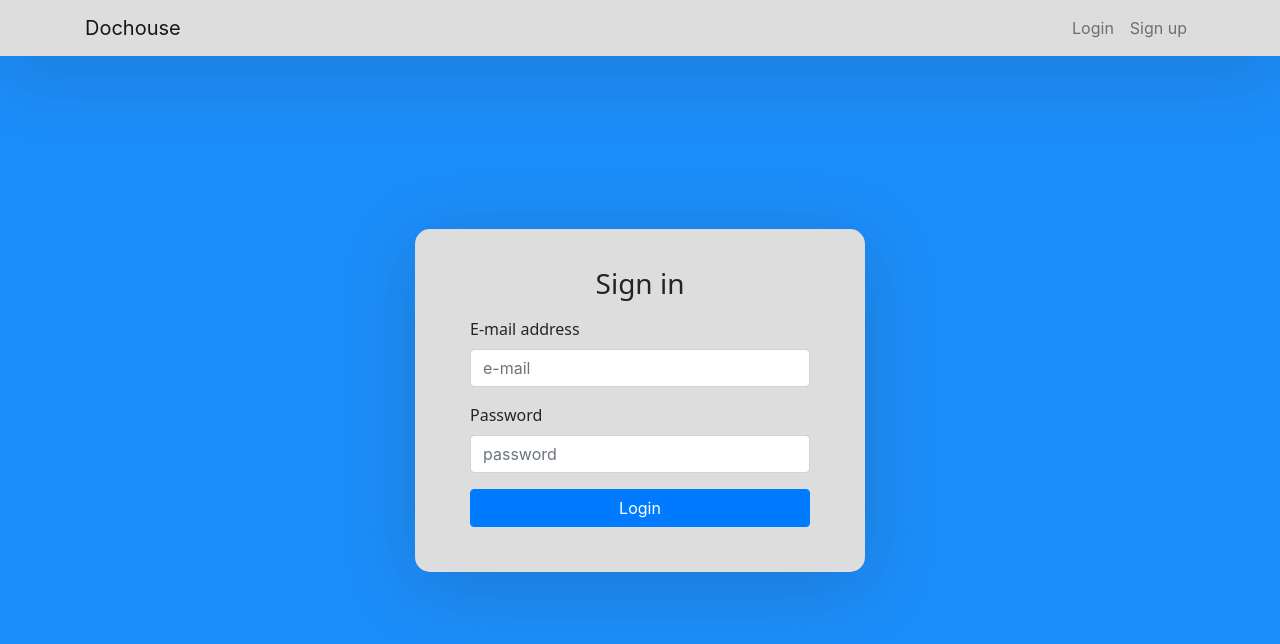
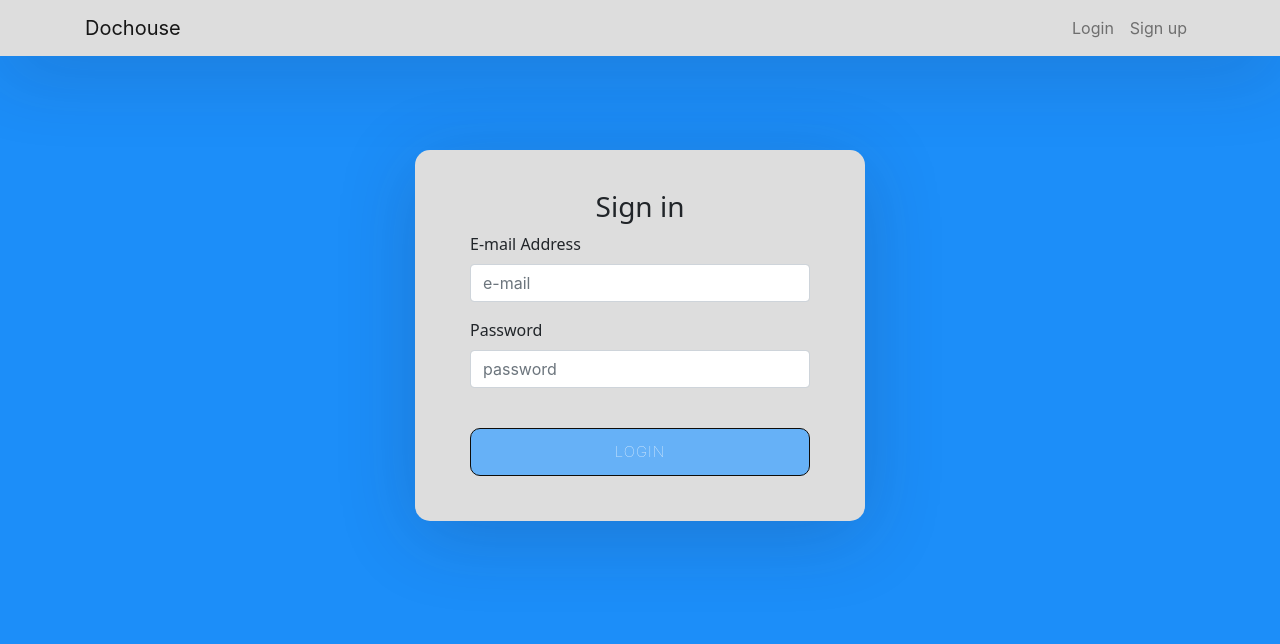
Before and after one commit to sdmmdv/DocHouse, a React (Create React App) app in the folder doc-house/: page / in a window 1280 px wide. Shown: the top 644 px of the page. Built offline with nearby package versions, Linux system fonts and the light colour scheme.

Commit message:
Login / Registration signup with hooks

```diff
--- a/doc-house/package.json
+++ b/doc-house/package.json
@@ -6,12 +6,15 @@
     "@testing-library/jest-dom": "^4.2.4",
     "@testing-library/react": "^9.5.0",
     "@testing-library/user-event": "^7.2.1",
+    "axios": "^0.20.0",
     "bootstrap": "^4.5.2",
     "mdbreact": "^4.27.0",
     "react": "^16.13.1",
     "react-dom": "^16.13.1",
+    "react-hook-form": "^6.8.5",
     "react-router-dom": "^5.2.0",
-    "react-scripts": "3.4.3"
+    "react-scripts": "3.4.3",
+    "validator": "^13.1.17"
   },
   "scripts": {
     "start": "react-scripts start",
--- a/doc-house/src/App.css
+++ b/doc-house/src/App.css
@@ -1,10 +1,5 @@
 .App {
   text-align: center;
-}
-
-.App-logo {
-  height: 40vmin;
-  pointer-events: none;
 }
 
 @media (prefers-reduced-motion: no-preference) {
@@ -37,30 +32,17 @@
   }
 }
 
-* {
-  box-sizing: border-box;
+.navbar-light {
+  background-color: #dddddd;
+  box-shadow: 0px 14px 80px rgba(34, 35, 58, 0.2);
 }
+
 body {
   background: #1C8EF9 !important;
   min-height: 100vh;
   display: flex;
   font-weight: 400;
   font-family: 'Noto Sans', sans-serif;
-}
-
-h1,h2,h3,h4,h5,h6,label,span {
-  font-weight: 500;
-  font-family: 'Noto Sans', sans-serif;
-}
-
-body, html, .App, #root, .auth-wrapper {
-  width: 100%;
-  height: 100%;
-}
-
-.navbar-light {
-  background-color: #dddddd;
-  box-shadow: 0px 14px 80px rgba(34, 35, 58, 0.2);
 }
 
 .auth-wrapper {
@@ -85,6 +67,11 @@ body, html, .App, #root, .auth-wrapper {
   box-shadow: auto;
 }
 
+.auth-wrapper .form-control:focus {
+  border-color: #167bff;
+  box-shadow: auto;
+}
+
 .auth-wrapper h3 {
   text-align: center;
   margin: 0;
@@ -92,6 +79,31 @@ body, html, .App, #root, .auth-wrapper {
   padding-bottom: 20px;
 }
 
+button {
+  display: block;
+  appearance: none;
+  margin-top: 40px;
+  border: 1px solid #333;
+  margin-bottom: 20px;
+  text-transform: uppercase;
+  padding: 10px 20px;
+  border-radius: 4px;
+}
+
+/* * {
+  box-sizing: border-box;
+} */
+
+h1,h2,h3,h4,h5,h6,label,span {
+  font-weight: 500;
+  font-family: 'Noto Sans', sans-serif;
+}
+
+body, html, .App, #root, .auth-wrapper {
+  width: 100%;
+  height: 100%;
+}
+
 .custom-control-label {
   font-weight: 400;
 }
--- a/doc-house/src/App.js
+++ b/doc-house/src/App.js
@@ -1,5 +1,5 @@
 import React from 'react';
-import './App.css';
+import './styles.css';
 import '../node_modules/bootstrap/dist/css/bootstrap.min.css';
 import LogIn from './components/LogIn';
 import Register from './components/Register';
--- a/doc-house/src/components/LogIn.js
+++ b/doc-house/src/components/LogIn.js
@@ -1,30 +1,61 @@
 import React, { Component } from 'react';
+import axios from 'axios';
+import { useForm } from 'react-hook-form';
+import _ from "lodash/fp";
 
-class LogIn extends Component {
-    render(){
+const LogIn = (props) => {
+
+    const { register, handleSubmit, watch, errors } = useForm();
+
+    const onSubmit = data => {
+        alert(JSON.stringify(data));
+    };
+        console.log("hey")
         return (
-            <form>
+            <form onSubmit={handleSubmit(onSubmit)}>
                 <h3>Sign in</h3>
 
                 <div className = "form-group">
                 <label>
-                        E-mail address
+                    E-mail Address
                 </label>
-                    <input type="email" className="form-control" placeholder="e-mail"/>
+                <input type="text" className="form-control"
+                    name="email"
+                    ref={register({
+                    required: true,
+                    pattern: /^[^@\s]+@[^@\s\.]+\.[^@\.\s]+$/i,
+                    })}
+                    placeholder="e-mail"
+                />
+                {_.get("email.type", errors) === "required" && (
+                        <p>This field is required!</p>
+                )}
+                {_.get("email.type", errors) === "pattern" && (
+                        <p>Wrong email format!</p>
+                )}
             </div>
 
             <div className = "form-group">
                 <label>
                     Password
                 </label>
-                    <input type="password" className="form-control" placeholder="password"/>
+                <input type="password" className="form-control"
+                    name="password"
+                    ref={register({
+                        required: true,
+                        minLength: 6,
+                    })}
+                    placeholder="password" />
+                    {_.get("password.type", errors) === "required" && (
+                        <p>This field is required</p>
+                    )}
+                    {_.get("password.type", errors) === "minLength" && (
+                        <p>Password must contain at least 6 characters!</p>
+                    )}
             </div>
-
-                <button className="btn btn-primary btn-block" type="submit">Login</button>
-
+            <input type="submit" value="Login" />
             </form>
         );
 }
-}
 
 export default LogIn;
--- a/doc-house/src/components/Register.js
+++ b/doc-house/src/components/Register.js
@@ -1,45 +1,111 @@
 import React, { Component } from 'react';
+import axios from 'axios';
+import { useForm } from 'react-hook-form';
+import _ from "lodash/fp";
+import isEmail from "validator/lib/isEmail";
 
-class Register extends Component {
-    render(){
+const Register = (props) => {
+
+    const { register, handleSubmit, watch, errors } = useForm();
+
+    const onSubmit = data => {
+        alert(JSON.stringify(data));
+        axios.post('http://localhost:9000/users/add', data)
+        .then(res => console.log(res.data));
+    };
+
     return (
-            <form>
+        <form onSubmit={handleSubmit(onSubmit)}>
             <h3>Sign up</h3>
 
             <div className = "form-group">
                 <label>
                     First Name
                 </label>
-                    <input type="text" className="form-control" placeholder="first name"/>
+                <input type="text" className="form-control"
+                name="first_name"
+                ref={register({
+                    required: true,
+                    minLength: 2,
+                    pattern: /^[A-Za-z ,.']+$/i
+                })}
+                placeholder="first name"/>
+                {_.get("first_name.type", errors) === "required" && (
+                    <p>This field is required!</p>
+                )}
+                {_.get("first_name.type", errors) === "minLength" && (
+                    <p>Name must contain at least 2 characters!</p>
+                )}
+                {_.get("first_name.type", errors) === "pattern" && (
+                    <p>Wrong name format!</p>
+                )}
             </div>
 
             <div className = "form-group">
                 <label>
                     Last Name
                 </label>
-                    <input type="text" className="form-control" placeholder="last name"/>
+                <input type="text" className="form-control"
+                    name="last_name"
+                    ref={register({
+                        required: true,
+                        minLength: 2,
+                        pattern: /^[A-Za-z ,.']+$/i
+                    })}
+                    placeholder="last name"/>
+                    {_.get("last_name.type", errors) === "required" && (
+                        <p>This field is required!</p>
+                    )}
+                    {_.get("last_name.type", errors) === "minLength" && (
+                        <p>Name must contain at least 2 characters!</p>
+                    )}
+                    {_.get("last_name.type", errors) === "pattern" && (
+                        <p>Wrong name format!</p>
+                    )}
             </div>
 
             <div className = "form-group">
                 <label>
                     E-mail Address
                 </label>
-                    <input type="text" className="form-control" placeholder="e-mail"/>
+                <input type="text" className="form-control"
+                    name="email"
+                    ref={register({
+                    required: true,
+                    pattern: /^[^@\s]+@[^@\s\.]+\.[^@\.\s]+$/i,
+                    })}
+                    placeholder="e-mail"
+                />
+                {_.get("email.type", errors) === "required" && (
+                        <p>This field is required!</p>
+                )}
+                {_.get("email.type", errors) === "pattern" && (
+                        <p>Wrong email format!</p>
+                )}
             </div>
 
             <div className = "form-group">
                 <label>
                     Password
                 </label>
-                    <input type="password" className="form-control" placeholder="password"/>
+                <input type="password" className="form-control"
+                    name="password"
+                    ref={register({
+                        required: true,
+                        minLength: 6,
+                    })}
+                    placeholder="password" />
+                    {_.get("password.type", errors) === "required" && (
+                        <p>This field is required</p>
+                    )}
+                    {_.get("password.type", errors) === "minLength" && (
+                        <p>Password must contain at least 6 characters!</p>
+                    )}
             </div>
-
-                <button className="btn btn-primary btn-block" type="submit">Register</button>
-
+            <input type="submit" value="Register" />
 
         </form>
     );
 }
-}
 
 export default Register;
--- /dev/null
+++ b/doc-house/src/styles.css
@@ -0,0 +1,132 @@
+/* body {
+    background: #0e101c;
+    font-family: -apple-system, BlinkMacSystemFont, "Segoe UI", "Roboto", "Oxygen",
+      "Ubuntu", "Cantarell", "Fira Sans", "Droid Sans", "Helvetica Neue",
+      sans-serif;
+  } */
+
+  body {
+    background: #1C8EF9 !important;
+    min-height: 100vh;
+    display: flex;
+    font-weight: 400;
+    font-family: 'Noto Sans', sans-serif;
+  }
+
+  form {
+    background: #dddddd;
+    max-width: 400px;
+    margin: 0 auto;
+  }
+
+  h1,h2,h4,h5,h6,label,span {
+    font-weight: 500;
+    font-family: 'Noto Sans', sans-serif;
+  }
+
+  h3 {
+      text-align: center;
+      font-weight: 500;
+      font-family: 'Noto Sans', sans-serif;
+  }
+
+  /* label {
+    line-height: 2;
+    text-align: left;
+    display: block;
+    margin-bottom: 13px;
+    margin-top: 20px;
+    color: white;
+    font-size: 14px;
+    font-weight: 200;
+  } */
+
+  p {
+    color: #bf1650;
+  }
+
+  p::before {
+    display: inline;
+    content: "⚠ ";
+  }
+
+  input {
+    display: block;
+    box-sizing: border-box;
+    width: 100%;
+    border-radius: 4px;
+    border: 1px solid white;
+    padding: 10px 15px;
+    margin-bottom: 10px;
+    font-size: 14px;
+  }
+
+  button[type="submit"],
+  input[type="submit"] {
+    background: #66b1f7;
+    color: white;
+    text-transform: uppercase;
+    /* border: none; */
+    margin-top: 40px;
+    padding: 12px 20px;
+    font-size: 15px;
+    font-weight: 100;
+    letter-spacing: 1px;
+    border: 1px solid #0e0d0a;
+    border-radius: 10px;
+}
+
+
+  button[type="submit"]:hover,
+  input[type="submit"]:hover {
+    background: #4CAF50;
+  }
+
+
+  input:disabled {
+    opacity: 0.4;
+  }
+
+  input[type="button"]:hover {
+    transition: 0.3s all;
+  }
+
+
+  button[type="submit"],
+  input[type="button"],
+  input[type="submit"] {
+    -webkit-appearance: none;
+  }
+
+
+  hr {
+    margin-top: 30px;
+  }
+
+  .navbar-light {
+    background-color: #dddddd;
+    box-shadow: 0px 14px 80px rgba(34, 35, 58, 0.2);
+  }
+
+   .auth-wrapper {
+    display: auto;
+    margin-top: 150px;
+    /* justify-content: center;
+    flex-direction: column;
+    text-align: left; */
+  }
+
+  .auth-inner {
+    width: 450px;
+    margin: auto;
+    background: #dddddd;
+    box-shadow: 0px 14px 80px rgba(34, 35, 58, 0.2);
+    padding: 40px 55px 45px 55px;
+    border-radius: 15px;
+    transition: all .3s;
+  }
+
+  body, html, .App, #root, .auth-wrapper {
+    width: 100%;
+    height: 100%;
+  }
```
Also changed, not shown: 1 other file (tests, documents, lock files or other folders). Lines whose indentation alone changed are shown as unchanged.
